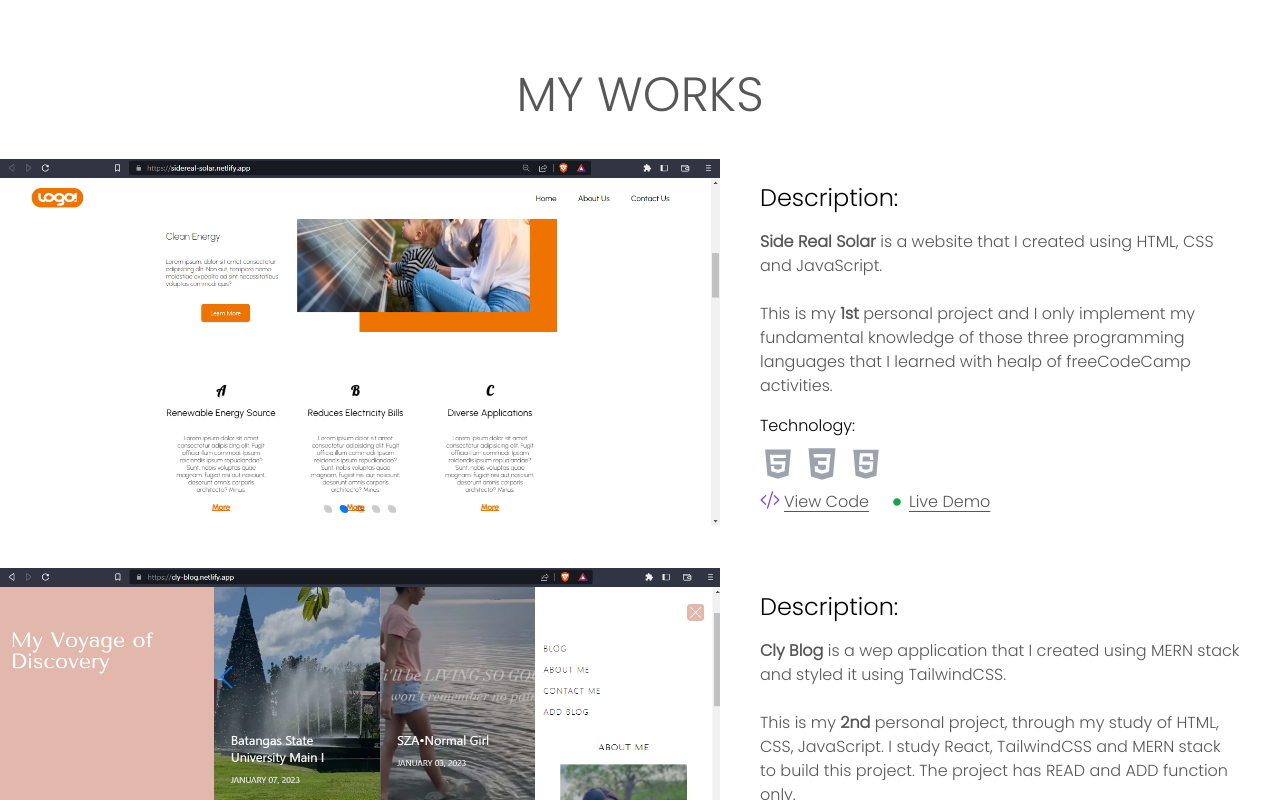
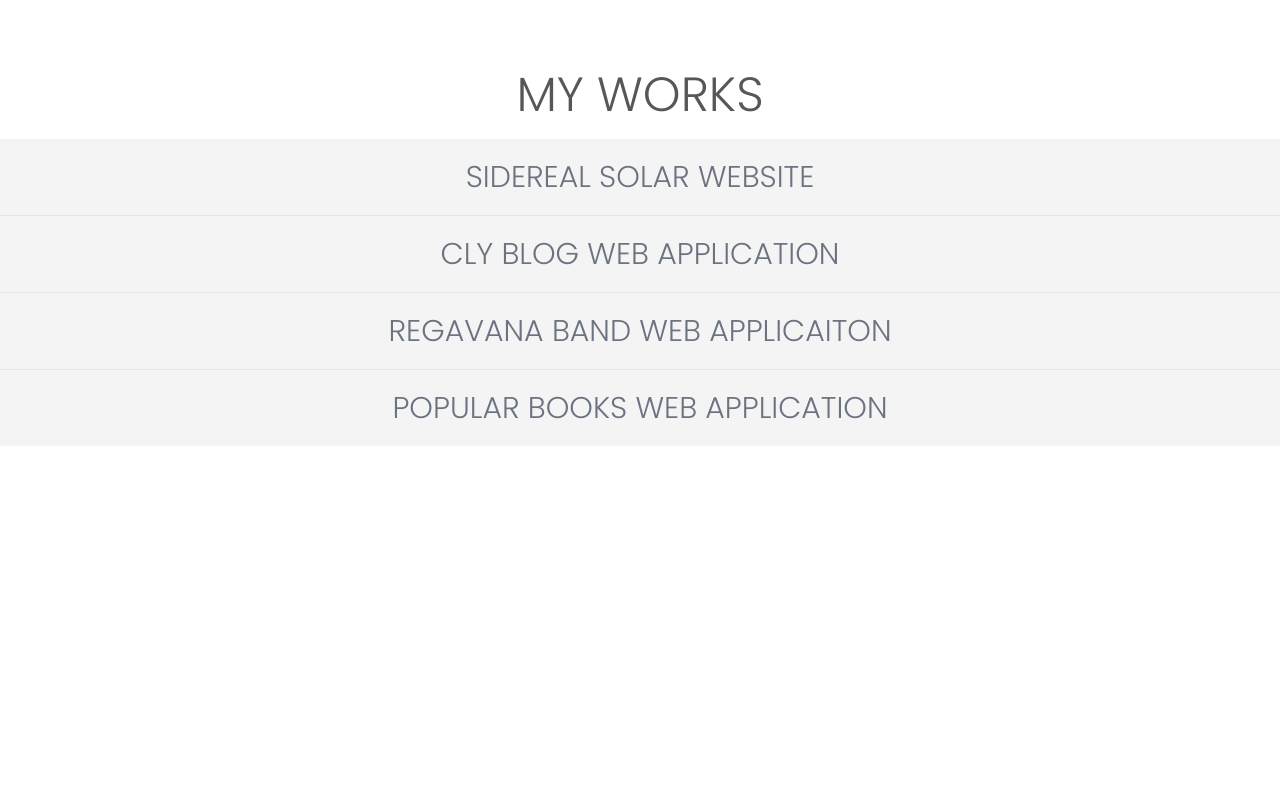
Before and after one commit to Rej327/Portfolio-V2, a React (Vite) app: page / in a window 1280 px wide. Shown: the part 3120-3920 px from the top of the page. After the commit the page ends 3586 px from the top, so only its background shows below. Built offline with nearby package versions, Linux system fonts and the light colour scheme; a web font is replaced by a local one.

Commit message:
Add Accordion and update some text

```diff
--- a/package.json
+++ b/package.json
@@ -10,6 +10,7 @@
   },
   "dependencies": {
     "react": "^18.2.0",
+    "react-accessible-accordion": "^5.0.0",
     "react-dom": "^18.2.0",
     "react-icons": "^4.8.0",
     "swiper": "^9.1.1"
--- a/src/App.css
+++ b/src/App.css
@@ -72,7 +72,7 @@ span {
 }
 
 .header {
-  font-size: 3rem /* 48px */;
+  font-size: 3rem;
   line-height: 1;
   text-align: center;
 }
@@ -86,8 +86,6 @@ span {
   text-align: center;
   font-size: 18px;
   background: #fff;
-
-  /* Center slide text vertically */
   display: flex;
   justify-content: center;
   align-items: center;
@@ -99,3 +97,41 @@ span {
   height: 100%;
   object-fit: cover;
 }
+.accordion {
+  border: 1px solid rgba(0, 0, 0, 0.1);
+  border-radius: 2px;
+}
+
+.accordion__item + .accordion__item {
+  border-top: 1px solid rgba(0, 0, 0, 0.1);
+}
+
+.accordion__button {
+  background-color: #f4f4f4;
+  color: #444;
+  cursor: pointer;
+  width: 100%;
+  border: none;
+}
+
+.accordion__button:hover {
+  background-color: #ddd;
+}
+
+[hidden] {
+  display: none;
+}
+
+.accordion__panel {
+  animation: fadein 0.5s ease-in;
+}
+
+@keyframes fadein {
+  0% {
+    opacity: 0;
+  }
+
+  100% {
+    opacity: 1;
+  }
+}
--- a/src/components/MyWorks.jsx
+++ b/src/components/MyWorks.jsx
@@ -2,17 +2,57 @@ import ClyBlog from "./ClyBlog";
 import PopularBooks from "./PopularBooks";
 import Regavana from "./Regavana";
 import Solar from "./solar";
+import {
+  Accordion,
+  AccordionItem,
+  AccordionItemHeading,
+  AccordionItemButton,
+  AccordionItemPanel,
+} from "react-accessible-accordion";
 
 export default function MyWorks() {
+  const items = [
+    {
+      uuid: 1,
+      heading: "SIDEREAL SOLAR WEBSITE",
+      content: <Solar />,
+    },
+    {
+      uuid: 2,
+      heading: "CLY BLOG WEB APPLICATION",
+      content: <ClyBlog />,
+    },
+    {
+      uuid: 3,
+      heading: "REGAVANA BAND WEB APPLICAITON",
+      content: <Regavana />,
+    },
+    {
+      uuid: 4,
+      heading: "POPULAR BOOKS WEB APPLICATION",
+      content: <PopularBooks />,
+    },
+  ];
+
   return (
     <div className="w-full mt-10">
       <p className="header">MY WORKS</p>
-      <div className="w-full">
-        <Solar />
-        <ClyBlog />
-        <Regavana />
-        <PopularBooks />
-      </div>
+      <Accordion allowZeroExpanded={true} className="my-5">
+        {items.map((item) => (
+          <AccordionItem key={item.uuid}>
+            <AccordionItemHeading>
+              <AccordionItemButton>
+                <h1 className="text-2xl md:text-3xl text-center py-5 text-gray-500 hover:text-black duration-300">
+                  {item.heading}
+                </h1>
+              </AccordionItemButton>
+            </AccordionItemHeading>
+            <AccordionItemPanel className="pb-10">
+              {item.content}
+            </AccordionItemPanel>
+          </AccordionItem>
+        ))}
+      </Accordion>
     </div>
   );
 }
--- a/src/components/Solar.jsx
+++ b/src/components/Solar.jsx
@@ -21,7 +21,7 @@ export default function Solar() {
             <br />
             This is my <strong>1st</strong> personal project and I only
             implement my fundamental knowledge of those three programming
-            languages that I learned with healp of freeCodeCamp activities.
+            languages that I learned with help of freeCodeCamp activities.
           </p>
           <h1 className="pt-2">Technology:</h1>
           <div className="flex gap-2 my-2 text-4xl text-gray-400">
```
Also changed, not shown: 1 other file (tests, documents, lock files or other folders).
